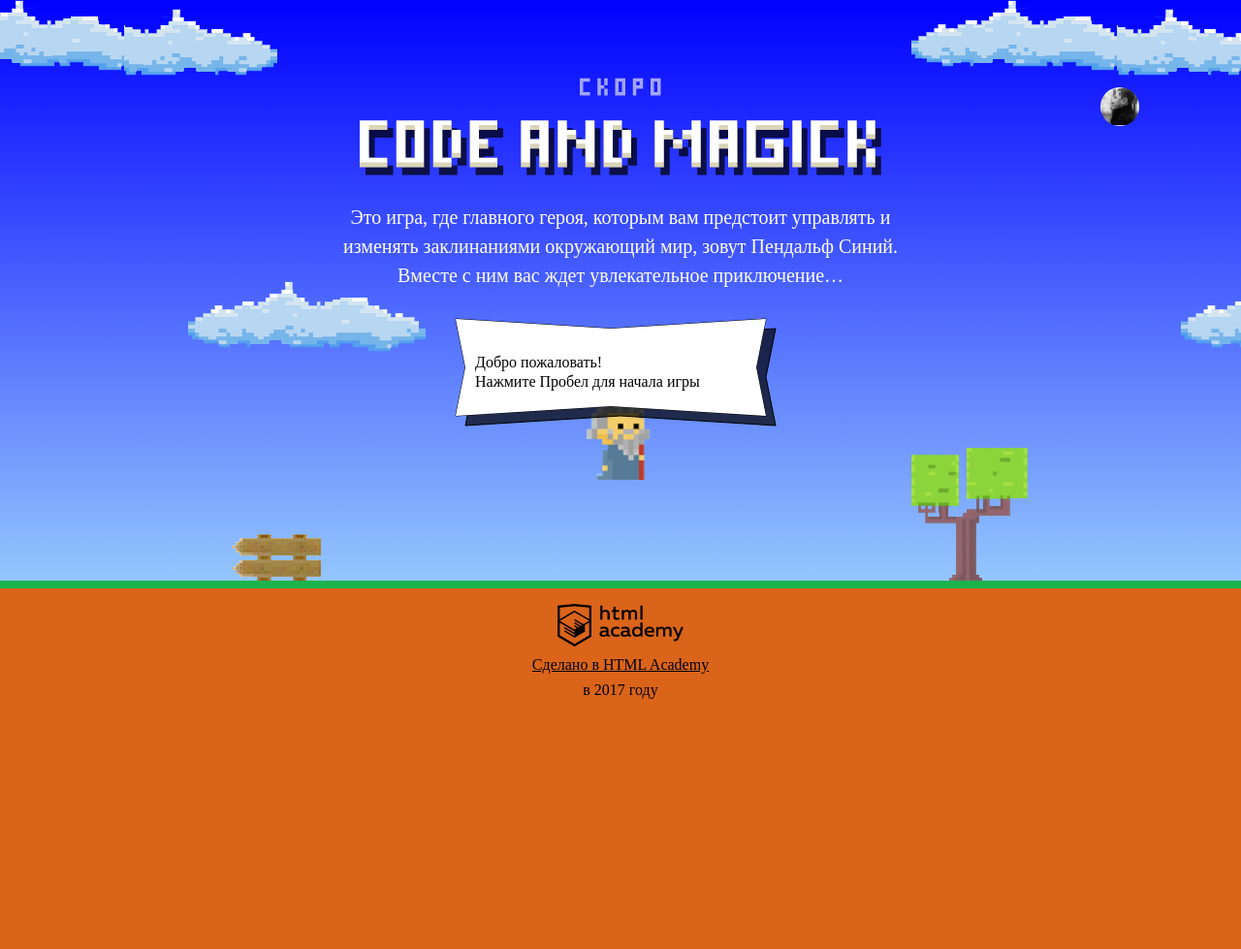
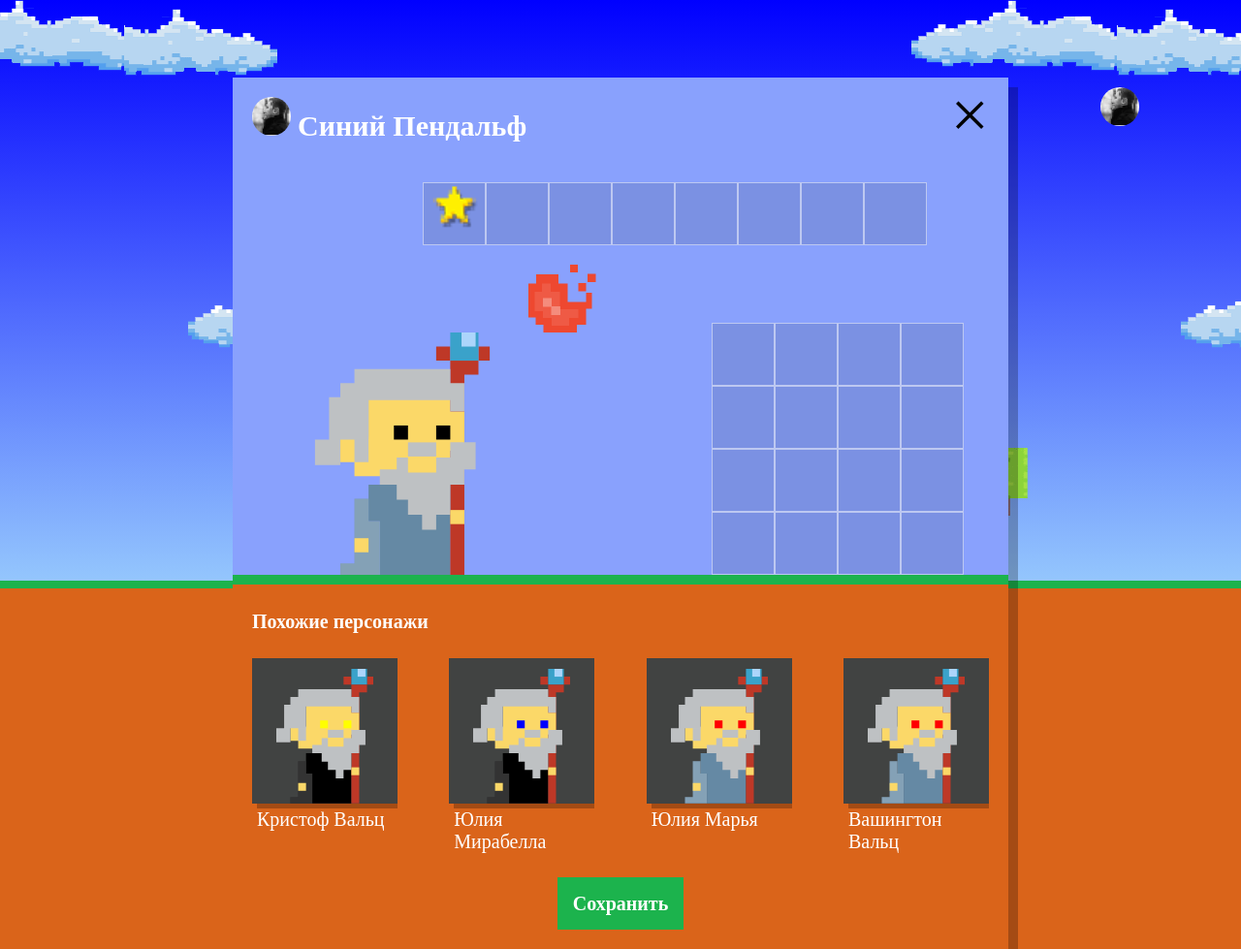
Before and after one commit to Dslepchenko/1314467-code-and-magick-20, a website: page index.html in a window 1280 px wide. Shown: the whole page at 97% size. Before the commit the page ends 800 px from the top, so only its background shows below. Drawn offline with Linux system fonts and the light colour scheme; a web font is replaced by a local one.

Commit message:
НАС ОРДА!!!

```diff
--- a/index.html
+++ b/index.html
@@ -206,6 +206,7 @@ function getWizardY (gameFieldHeight) {
 
 
 </script>
+<script src ="js/setup.js"></script>
 <script src="js/stat.js"></script>
 
 <script src="js/game.js" type="application/javascript"></script>
--- /dev/null
+++ b/js/setup.js
@@ -0,0 +1,54 @@
+'use strict';
+
+var WIZARD_NAMES = ['Иван', 'Хуан', 'Мария', 'Кристоф', 'Виктор', 'Юлия', 'Люпита', 'Вашингтон'];
+var WIZARD_FAMILY_NAMES = ['Марья', 'Верон', 'Мирабелла', 'Вальц', 'Онопко', 'Топольницкая', 'Нионго', 'Ирвинг'];
+var COAT_COLOR = ['rgb(101, 137, 164)', 'rgb(241, 43, 107)', 'rgb(146, 100, 161)', 'rgb(56, 159, 117)', 'rgb(215, 210, 55)', 'rgb(0, 0, 0)'];
+var EYES_COLOR = ['black', 'red', 'blue', 'yellow', 'green'];
+var NUMBER_PERSONS = 4;
+
+var userDialog = document.querySelector('.setup');
+userDialog.classList.remove('hidden');
+
+var similarListElement = userDialog.querySelector('.setup-similar-list');
+
+function random(arr) {
+  return Math.floor(Math.random() * arr.length);
+}
+
+function getPersons() {
+  var persons = [];
+  for (var i = 0; i < NUMBER_PERSONS; i++) {
+    persons.push({
+      name: WIZARD_NAMES[random(WIZARD_NAMES)] + ' ' + WIZARD_FAMILY_NAMES[random(WIZARD_FAMILY_NAMES)],
+      coatColor: COAT_COLOR[random(COAT_COLOR)],
+      eyesColor: EYES_COLOR[random(EYES_COLOR)]
+    });
+  }
+  return persons;
+}
+
+var wizards = getPersons();
+
+var similarWizardTemplate = document.querySelector('#similar-wizard-template')
+  .content
+  .querySelector('.setup-similar-item');
+
+function renderWizard(wizard) {
+  var wizardElement = similarWizardTemplate.cloneNode(true);
+  wizardElement.querySelector('.setup-similar-label').textContent = wizard.name;
+  wizardElement.querySelector('.wizard-coat').style.fill = wizard.coatColor;
+  wizardElement.querySelector('.wizard-eyes').style.fill = wizard.eyesColor;
+  return wizardElement;
+}
+
+function renderListOfWizard() {
+  var fragment = document.createDocumentFragment();
+  for (var i = 0; i < wizards.length; i++) {
+    fragment.appendChild(renderWizard(wizards[i]));
+  }
+  similarListElement.appendChild(fragment);
+}
+
+renderListOfWizard();
+
+userDialog.querySelector('.setup-similar').classList.remove('hidden');
```
